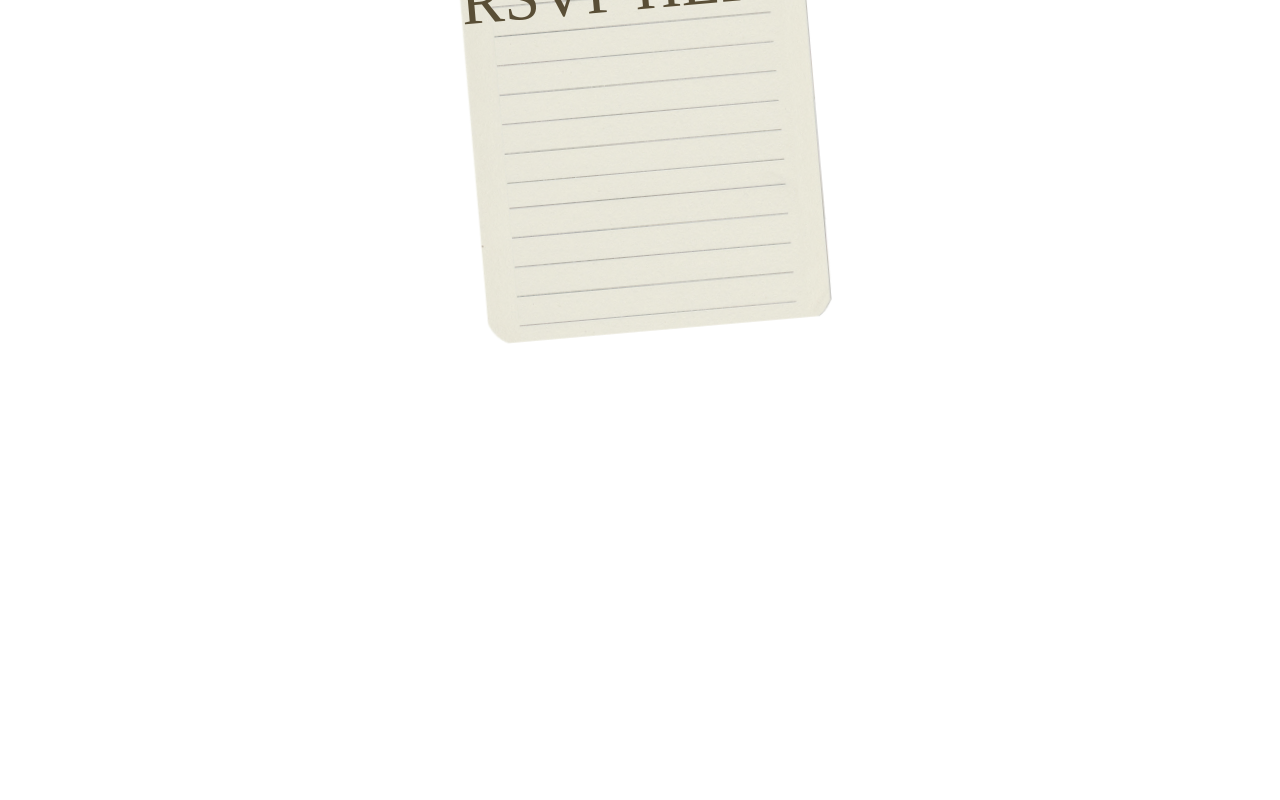
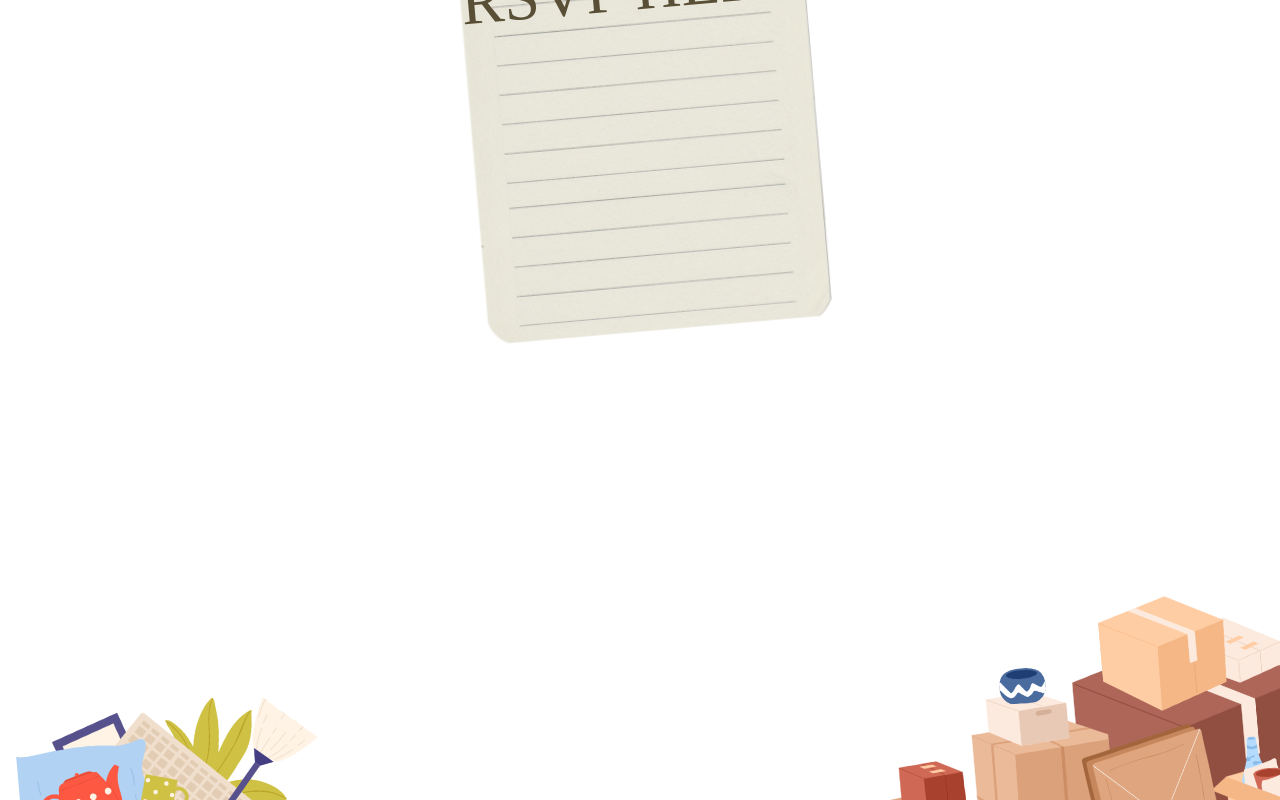
Before and after one commit to niiccoo2/clutter, a SvelteKit app: page / in a window 1280 px wide. Shown: the part 380-1180 px from the top of the page. Before the commit the page ends 800 px from the top, so only its background shows below. Built offline with nearby package versions, Linux system fonts and the light colour scheme; a web font is replaced by a local one.

Commit message:
added todo

```diff
--- a/src/routes/+page.svelte
+++ b/src/routes/+page.svelte
@@ -55,6 +55,10 @@
         </h1>
     </div>
 
+    <div style="text-align: center; transform: rotate(-5deg)">
+        <img src="images/trash_piles.png" alt="Clutter at the bottom" style="max-width: 100%; height: auto; display: block; margin: 0 auto; overflow: hidden; margin-top: -10rem">
+    </div>
+
 
     <!-- <div style="text-align: center;">
         <h1 class="text-center Orbitron" style="font-size: 4rem;">
```
Also changed, not shown: static/images/trash_piles.png (added), 1 other file (tests, documents, lock files or other folders).
